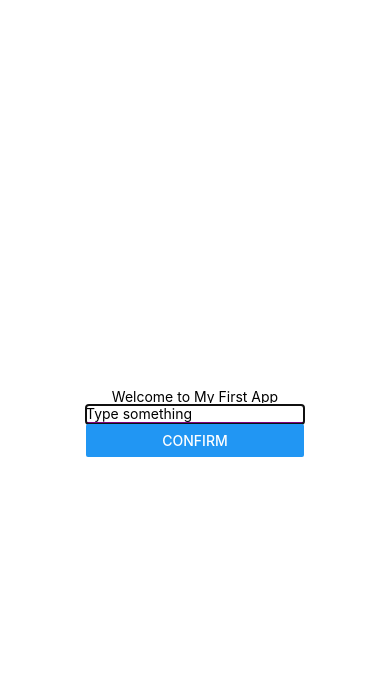
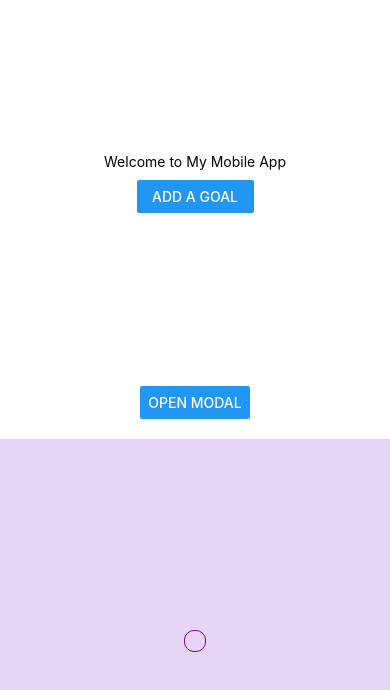
Before and after one commit to YaoyiW27/CS5520, a React Native app: screen / in a window 390 px wide. Shown: the top 690 px of the page. Built offline with nearby package versions, Linux system fonts and the light colour scheme.

Commit message:
added styling and flex

```diff
--- a/App.js
+++ b/App.js
@@ -1,32 +1,62 @@
 import { StatusBar } from 'expo-status-bar';
-import { StyleSheet, Text, View } from 'react-native';
+import { SafeAreaView, StyleSheet, Text, View, Button } from 'react-native';
 import  Header from "./components/Header";
 import { useState } from "react";
 import Input from './components/Input';
 
 export default function App() {
   const [text, setText] = useState("");
-  const appName = "My First App";
+  const appName = "My Mobile App";
+
 
   return (
-    <View style={styles.container}>
+    <SafeAreaView style={styles.container}>
         <StatusBar style="auto" />
-      <Header name={appName}></Header>
-      <Input autoFocus={true} onConfirm={handleInputData}/>
-      <Text>{text}</Text>
+        <View style={styles.headerContainer}>
+            <Header name={appName} />
+            <View style={styles.buttonContainer}>
+                <Button title="Add a goal" onPress={() => {}} />
             </View>
+        </View>
+        <Input autoFocus={true} onConfirm={handleInputData} />
+        <View style={styles.bottomSection}>
+            <Text style={styles.confirmedText}>{text ? `Confirmed Input: ${text}` : ''}</Text>
+        </View>
+    </SafeAreaView>
 );
 }
 
 const handleInputData = (inputText) => {
-  setText(inputText)
+  console.log("Input received: ", inputText);
 }
 
 const styles = StyleSheet.create({
   container: {
       flex: 1,
       backgroundColor: '#fff',
+  },
+  headerContainer: {
+      flex: 1,
+      justifyContent: 'center',
       alignItems: 'center',
+  },
+  buttonContainer: {
+      marginTop: 10,
+      width: '30%',
+  },
+  bottomSection: {
+      flex: 1,
+      backgroundColor: '#e6d5f7',
       justifyContent: 'center',
+      alignItems: 'center',
+      padding: 20,
+  },
+  confirmedText: {
+      fontSize: 18,
+      color: '#6a0dad',
+      borderWidth: 1,
+      borderColor: 'purple',
+      padding: 10,
+      borderRadius: 10,
   },
 });
--- a/components/Header.js
+++ b/components/Header.js
@@ -9,4 +9,22 @@ export default function Header({name}) {
   )
 }
 
-const styles = StyleSheet.create({})
+const styles = StyleSheet.create({
+  headerContainer: {
+    width: '100%',
+    paddingVertical: 20,
+    paddingHorizontal: 10,
+    backgroundColor: '#f0f0f0',
+    alignItems: 'center',
+    justifyContent: 'center',
+    borderBottomWidth: 1,
+    borderBottomColor: '#ddd',
+  },
+  headerText: {
+    fontSize: 24,
+    fontWeight: 'bold',
+    color: '#333',
+    borderWidth: 2,
+    borderColor: '#333',
+  }
+})
--- a/components/Input.js
+++ b/components/Input.js
@@ -1,10 +1,11 @@
-import { TextInput, StyleSheet, Text, View, Button } from 'react-native'
+import { TextInput, StyleSheet, Text, View, Button, Modal } from 'react-native'
 import { useState, useRef, useEffect } from "react";
 
-export default function Input( { autoFocus } ) {
+export default function Input( { autoFocus, onConfirm } ) {
   const [text, setText] = useState("");
   const [showCount, setShowCount] = useState(false);
   const [message, setMessage] = useState("");
+  const [modalVisible, setModalVisible] = useState(false);
   const inputRef = useRef(null);
 
   useEffect(() => {
@@ -25,30 +26,94 @@ export default function Input( { autoFocus } ) {
   const handleConfirm = () => {
     console.log(text);
     onConfirm(text);
+    setText(text);
+    setModalVisible(false);
   }
 
 
   return (
-    <View>
+    <View style={styles.container}>
+        <Modal
+            animationType="slide"
+            transparent={true}
+            visible={modalVisible}
+            onRequestClose={() => {
+                setModalVisible(!modalVisible);
+            }}
+        >
+            <View style={styles.modalContainer}>
+                <View style={styles.modalView}>
                     <TextInput
                         ref={inputRef}
                         placeholder="Type something"
                         autoCorrect={true}
                         keyboardType="default"
                         value={text}
-        style={{borderBottomColor: "purple", borderBottomWidth: 2}}
+                        style={styles.input}
                         onChangeText={setText}
                         onBlur={handleBlur}
                         onFocus={() => setShowCount(true)}
                     />
-      {showCount && text.length > 0 && <Text>Character Count: {text.length}</Text>}
-      {message.length > 0 && <Text>{message}</Text>}
-      <Button
-        title="Confirm"
-        onPress={handleConfirm}
-      />
+                    {showCount && text.length > 0 && (
+                        <Text style={styles.characterCount}>Character Count: {text.length}</Text>
+                    )}
+                    {message.length > 0 && <Text style={styles.message}>{message}</Text>}
+                    <View style={styles.buttonContainer}>
+                        <Button title="Confirm" onPress={handleConfirm} />
                     </View>
-  )
+                </View>
+            </View>
+        </Modal>
+        <Button title="Open Modal" onPress={() => setModalVisible(true)} />
+    </View>
+);
 }
 
-const styles = StyleSheet.create({})
+const styles = StyleSheet.create({
+  container: {
+      margin: 20,
+      alignItems: 'center',
+  },
+  input: {
+      width: '80%',
+      borderBottomColor: "purple",
+      borderBottomWidth: 2,
+      padding: 10,
+      marginVertical: 10,
+  },
+  characterCount: {
+      fontSize: 14,
+      color: 'gray',
+      marginTop: 5,
+  },
+  message: {
+      marginTop: 10,
+      fontSize: 16,
+      color: '#6a0dad',
+  },
+  buttonContainer: {
+      width: '30%',
+      marginTop: 20,
+  },
+  modalContainer: {
+      flex: 1,
+      justifyContent: 'center',
+      alignItems: 'center',
+      backgroundColor: 'rgba(0, 0, 0, 0.5)',
+  },
+  modalView: {
+      width: '80%',
+      backgroundColor: '#fff',
+      borderRadius: 20,
+      padding: 20,
+      alignItems: 'center',
+      shadowColor: '#000',
+      shadowOffset: {
+          width: 0,
+          height: 2,
+      },
+      shadowOpacity: 0.25,
+      shadowRadius: 4,
+      elevation: 5,
+  },
+});
```
Lines whose indentation alone changed are shown as unchanged.
